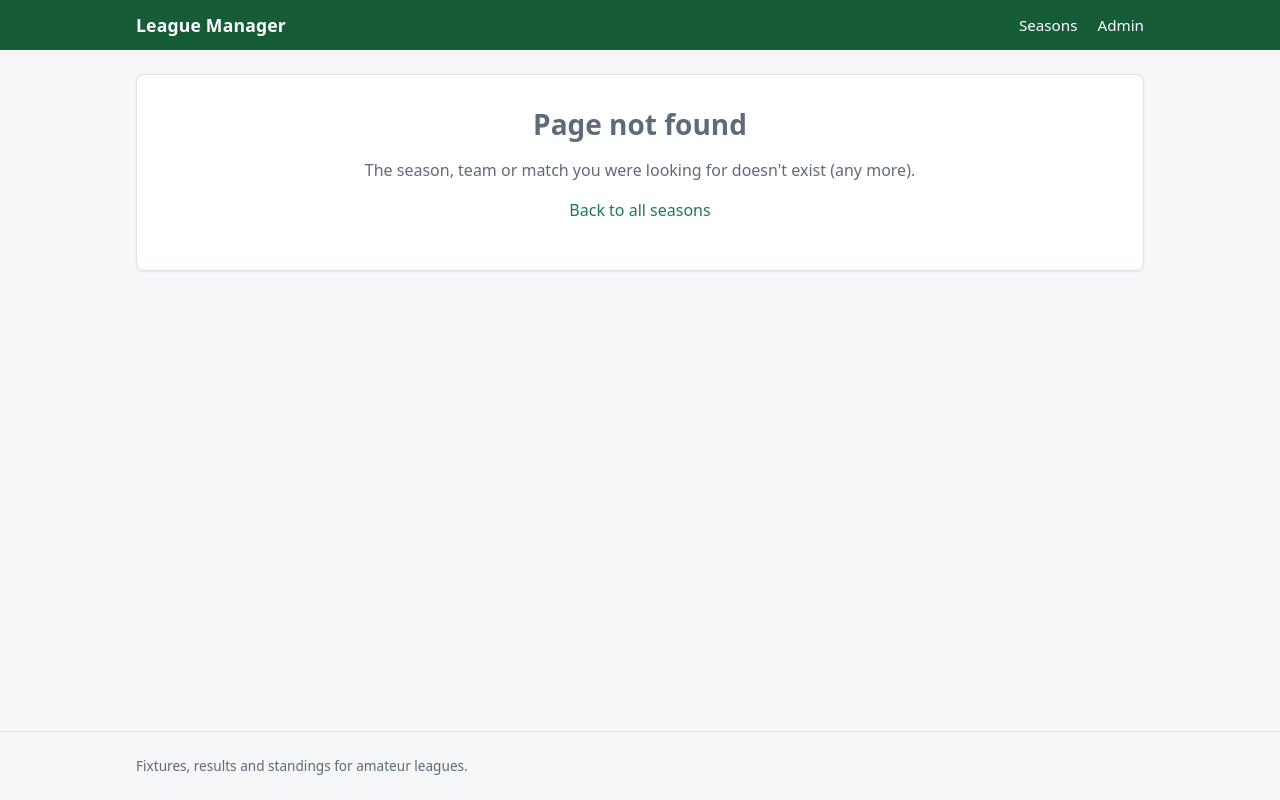
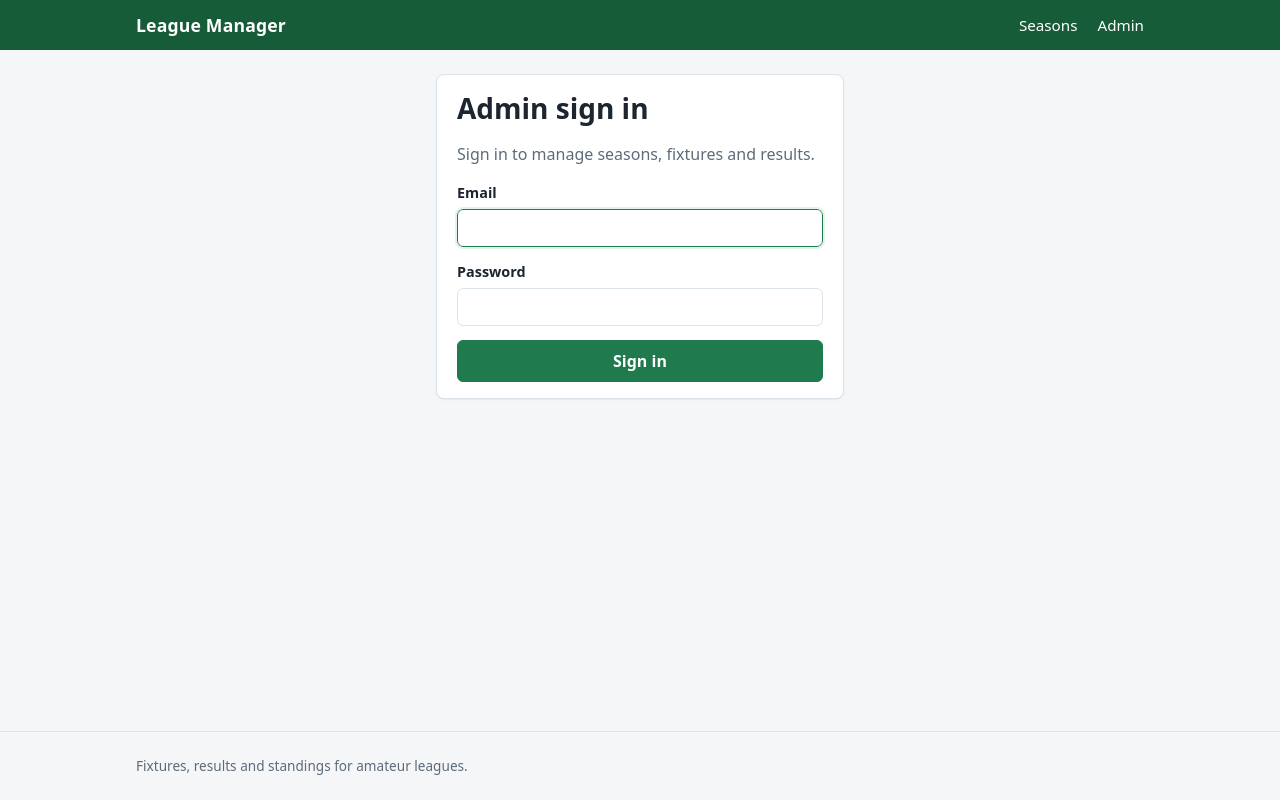
Before and after one commit to sorin-work/league-manager, a Next.js app: page /admin/login in a window 1280 px wide. Before the commit this address had no page. Built offline with nearby package versions, Linux system fonts and the light colour scheme.

Commit message:
feat(web): admin login page

```diff
--- /dev/null
+++ b/src/app/admin/login/LoginForm.tsx
@@ -0,0 +1,46 @@
+'use client';
+
+import { useRouter } from 'next/navigation';
+import { useState } from 'react';
+import { api, ApiError } from '@/lib/client/api';
+
+export function LoginForm({ next }: { next: string }) {
+  const router = useRouter();
+  const [error, setError] = useState<string | null>(null);
+  const [pending, setPending] = useState(false);
+
+  async function onSubmit(e: React.FormEvent<HTMLFormElement>) {
+    e.preventDefault();
+    const form = new FormData(e.currentTarget);
+    setPending(true);
+    setError(null);
+    try {
+      await api('/api/auth/login', {
+        method: 'POST',
+        body: { email: form.get('email'), password: form.get('password') },
+      });
+      router.replace(next);
+      router.refresh();
+    } catch (err) {
+      setError(err instanceof ApiError ? err.message : 'Could not sign in, try again');
+      setPending(false);
+    }
+  }
+
+  return (
+    <form onSubmit={onSubmit} className="form">
+      {error && <p className="alert error">{error}</p>}
+      <label>
+        Email
+        <input name="email" type="email" autoComplete="username" required autoFocus />
+      </label>
+      <label>
+        Password
+        <input name="password" type="password" autoComplete="current-password" required />
+      </label>
+      <button type="submit" className="button" disabled={pending}>
+        {pending ? 'Signing in…' : 'Sign in'}
+      </button>
+    </form>
+  );
+}
--- /dev/null
+++ b/src/app/admin/login/page.tsx
@@ -0,0 +1,24 @@
+import type { Metadata } from 'next';
+import { LoginForm } from './LoginForm';
+
+export const metadata: Metadata = { title: 'Sign in' };
+
+type Props = { searchParams: Promise<{ next?: string }> };
+
+/** Only follow redirects inside the admin area. */
+function safeNext(next: string | undefined) {
+  return next && next.startsWith('/admin') && !next.startsWith('//') ? next : '/admin';
+}
+
+export default async function LoginPage({ searchParams }: Props) {
+  const { next } = await searchParams;
+  return (
+    <div className="container narrow">
+      <section className="card">
+        <h1>Admin sign in</h1>
+        <p className="muted">Sign in to manage seasons, fixtures and results.</p>
+        <LoginForm next={safeNext(next)} />
+      </section>
+    </div>
+  );
+}
--- a/src/app/globals.css
+++ b/src/app/globals.css
@@ -317,6 +317,109 @@ tbody tr:hover {
   background: #d92d20;
 }
 
+/* forms */
+
+.narrow {
+  max-width: 440px;
+}
+
+.form {
+  display: grid;
+  gap: 0.9rem;
+}
+
+.form label {
+  display: grid;
+  gap: 0.3rem;
+  font-weight: 600;
+  font-size: 0.9rem;
+}
+
+.form .hint {
+  font-weight: 400;
+  color: var(--muted);
+  font-size: 0.8rem;
+}
+
+.form .field-error {
+  font-weight: 400;
+  color: var(--danger);
+  font-size: 0.8rem;
+}
+
+input,
+select,
+textarea {
+  font: inherit;
+  padding: 0.45rem 0.6rem;
+  border: 1px solid var(--border);
+  border-radius: 6px;
+  background: #fff;
+  color: var(--text);
+  width: 100%;
+}
+
+input:focus,
+select:focus,
+textarea:focus {
+  outline: 2px solid var(--accent-soft);
+  border-color: var(--accent);
+}
+
+.button {
+  display: inline-block;
+  font: inherit;
+  font-weight: 600;
+  padding: 0.5rem 1rem;
+  border-radius: 6px;
+  border: 1px solid var(--accent);
+  background: var(--accent);
+  color: #fff;
+  cursor: pointer;
+}
+
+.button:hover {
+  background: var(--accent-strong);
+  text-decoration: none;
+}
+
+.button:disabled {
+  opacity: 0.6;
+  cursor: progress;
+}
+
+.button.secondary {
+  background: #fff;
+  color: var(--accent-strong);
+}
+
+.button.danger {
+  background: #fff;
+  border-color: var(--danger);
+  color: var(--danger);
+}
+
+.button.small {
+  padding: 0.25rem 0.6rem;
+  font-size: 0.85rem;
+}
+
+.alert {
+  padding: 0.6rem 0.8rem;
+  border-radius: 6px;
+  margin: 0;
+}
+
+.alert.error {
+  background: var(--danger-soft);
+  color: var(--danger);
+}
+
+.alert.success {
+  background: var(--accent-soft);
+  color: var(--accent-strong);
+}
+
 /* tabs */
 
 .tabs {
--- /dev/null
+++ b/src/lib/client/api.ts
@@ -0,0 +1,35 @@
+export class ApiError extends Error {
+  constructor(
+    public readonly status: number,
+    message: string,
+    public readonly details?: { path: string; message: string }[],
+  ) {
+    super(message);
+    this.name = 'ApiError';
+  }
+
+  /** First validation message for a field, if the API sent one. */
+  fieldError(path: string): string | undefined {
+    return this.details?.find((d) => d.path === path)?.message;
+  }
+}
+
+/** Small fetch wrapper for the JSON API, used by the admin forms. */
+export async function api<T = unknown>(
+  path: string,
+  options: { method?: string; body?: unknown } = {},
+): Promise<T> {
+  const res = await fetch(path, {
+    method: options.method ?? 'GET',
+    headers: options.body === undefined ? undefined : { 'content-type': 'application/json' },
+    body: options.body === undefined ? undefined : JSON.stringify(options.body),
+    credentials: 'same-origin',
+  });
+  const text = await res.text();
+  const data = text ? JSON.parse(text) : null;
+  if (!res.ok) {
+    const details = Array.isArray(data?.details) ? data.details : undefined;
+    throw new ApiError(res.status, data?.error ?? `Request failed (${res.status})`, details);
+  }
+  return data as T;
+}
```
